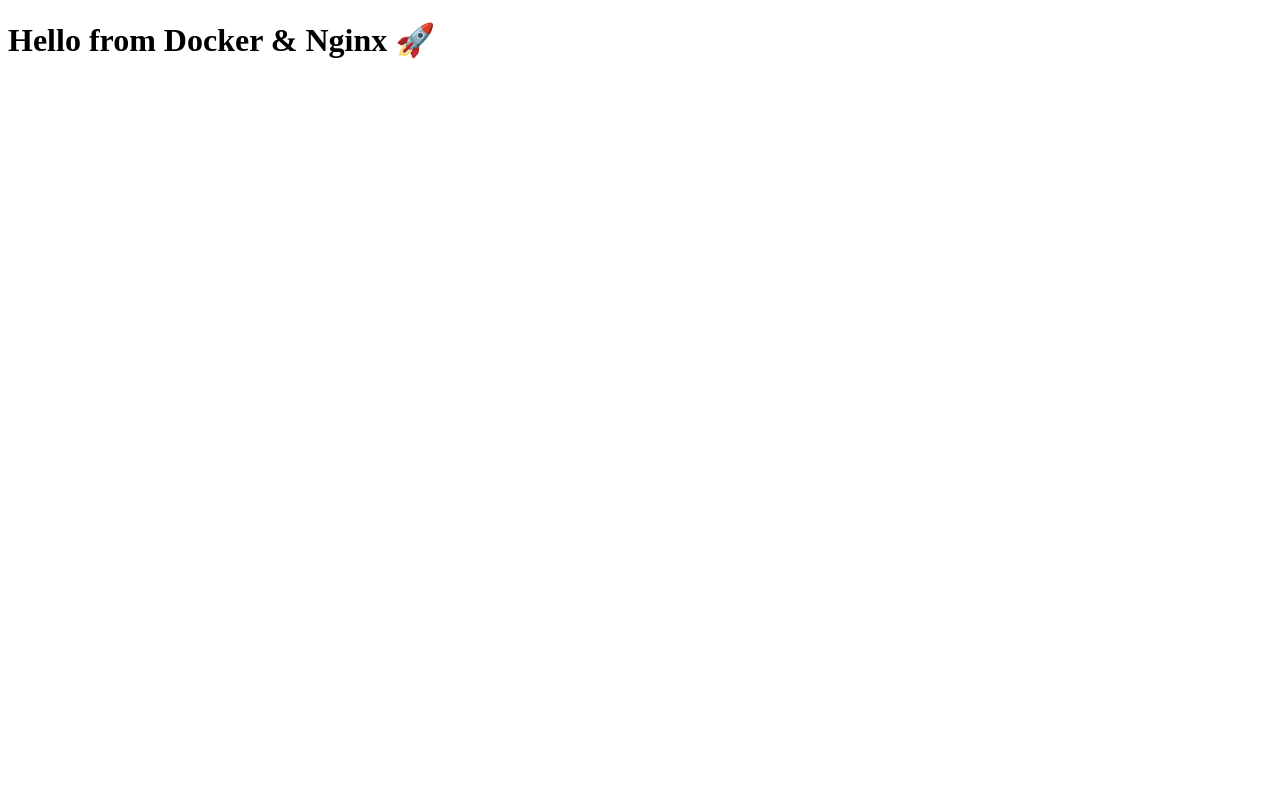
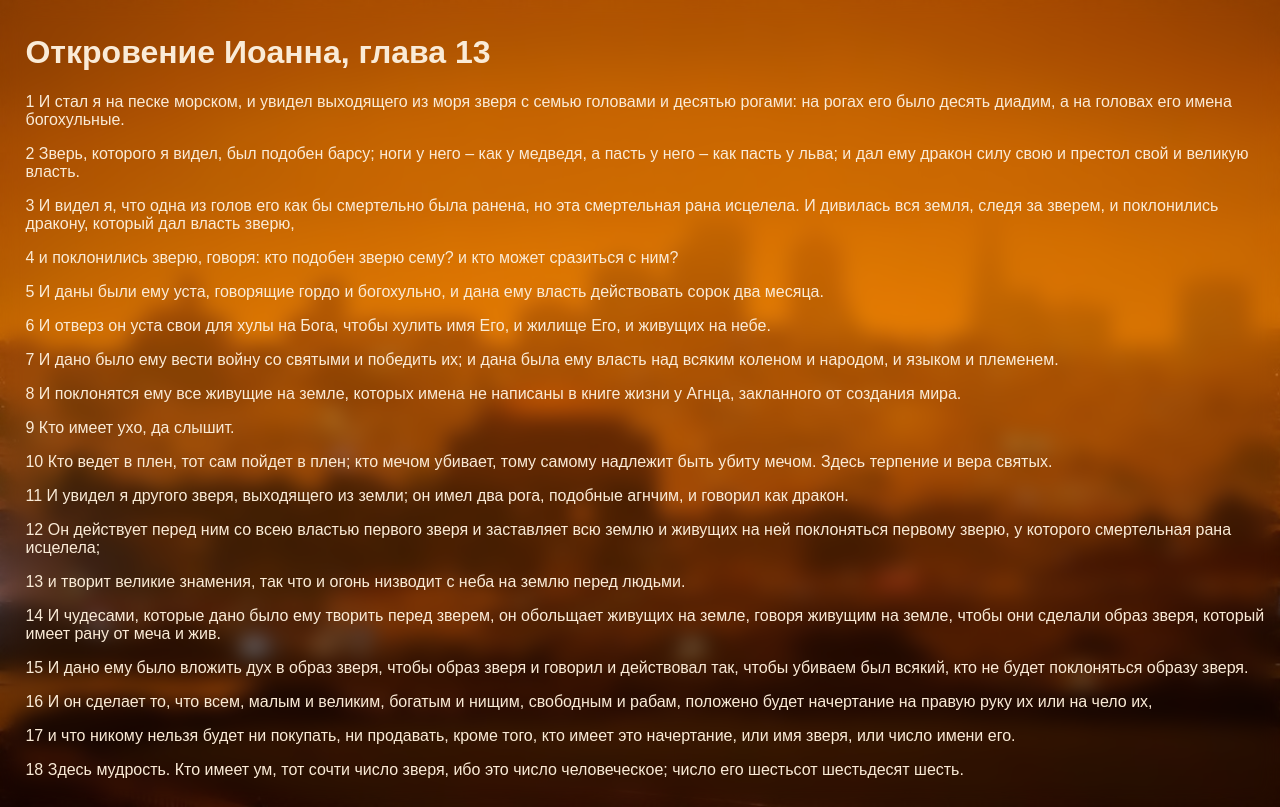
Before and after one commit to uKreek/nginx-lab, a plain HTML site: page code/index.html in a window 1280 px wide. Drawn offline with Linux system fonts and the light colour scheme.

Commit message:
edited index.html and added answers.html

```diff
--- a/code/index.html
+++ b/code/index.html
@@ -1,9 +1,45 @@
 <!DOCTYPE html>
 <html>
 <head>
+    <meta charset="UTF-8">
     <title>My First Docker Site</title>
+    <style>
+        body {
+            margin: 0%;
+            padding-left: 1%;
+            background-image: url("bg.jpg");
+            background-size: cover;
+            backdrop-filter: blur(10px);
+        }
+
+        .text {
+            font-family: Arial, Helvetica, sans-serif;
+            color: antiquewhite;
+            padding: 1%;
+        }
+    </style>
 </head>
 <body>
-    <h1>Hello from Docker & Nginx 🚀</h1>
+        <div class="text">
+        <h1>Откровение Иоанна, глава 13</h1>
+        <p>1 И стал я на песке морском, и увидел выходящего из моря зверя с семью головами и десятью рогами: на рогах его было десять диадим, а на головах его имена богохульные.</p>
+        <p>2 Зверь, которого я видел, был подобен барсу; ноги у него – как у медведя, а пасть у него – как пасть у льва; и дал ему дракон силу свою и престол свой и великую власть.</p>
+        <p>3 И видел я, что одна из голов его как бы смертельно была ранена, но эта смертельная рана исцелела. И дивилась вся земля, следя за зверем, и поклонились дракону, который дал власть зверю,</p>
+        <p>4 и поклонились зверю, говоря: кто подобен зверю сему? и кто может сразиться с ним?</p>
+        <p>5 И даны были ему уста, говорящие гордо и богохульно, и дана ему власть действовать сорок два месяца.</p>
+        <p>6 И отверз он уста свои для хулы на Бога, чтобы хулить имя Его, и жилище Его, и живущих на небе.</p>
+        <p>7 И дано было ему вести войну со святыми и победить их; и дана была ему власть над всяким коленом и народом, и языком и племенем.</p>
+        <p>8 И поклонятся ему все живущие на земле, которых имена не написаны в книге жизни у Агнца, закланного от создания мира.</p>
+        <p>9 Кто имеет ухо, да слышит.</p>
+        <p>10 Кто ведет в плен, тот сам пойдет в плен; кто мечом убивает, тому самому надлежит быть убиту мечом. Здесь терпение и вера святых.</p>
+        <p>11 И увидел я другого зверя, выходящего из земли; он имел два рога, подобные агнчим, и говорил как дракон.</p>
+        <p>12 Он действует перед ним со всею властью первого зверя и заставляет всю землю и живущих на ней поклоняться первому зверю, у которого смертельная рана исцелела;</p>
+        <p>13 и творит великие знамения, так что и огонь низводит с неба на землю перед людьми.</p>
+        <p>14 И чудесами, которые дано было ему творить перед зверем, он обольщает живущих на земле, говоря живущим на земле, чтобы они сделали образ зверя, который имеет рану от меча и жив.</p>
+        <p>15 И дано ему было вложить дух в образ зверя, чтобы образ зверя и говорил и действовал так, чтобы убиваем был всякий, кто не будет поклоняться образу зверя.</p>
+        <p>16 И он сделает то, что всем, малым и великим, богатым и нищим, свободным и рабам, положено будет начертание на правую руку их или на чело их, </p>
+        <p>17 и что никому нельзя будет ни покупать, ни продавать, кроме того, кто имеет это начертание, или имя зверя, или число имени его.</p>
+        <p>18 Здесь мудрость. Кто имеет ум, тот сочти число зверя, ибо это число человеческое; число его шестьсот шестьдесят шесть.</p>
+    </div>
 </body>
 </html>
```
Also changed, not shown: code/answers.html (added, +11 -0 lines), code/bg.jpg (added), screenshots/1. docker version.png (renamed from screenshots/docker version.png), screenshots/2. nginx works.png (renamed from screenshots/nginx works.png), screenshots/3. add html.png (renamed from screenshots/html.png), screenshots/4. edit html text.png (added), screenshots/5. second page.png (added), screenshots/6. edit host.png (added), 2 other files.
